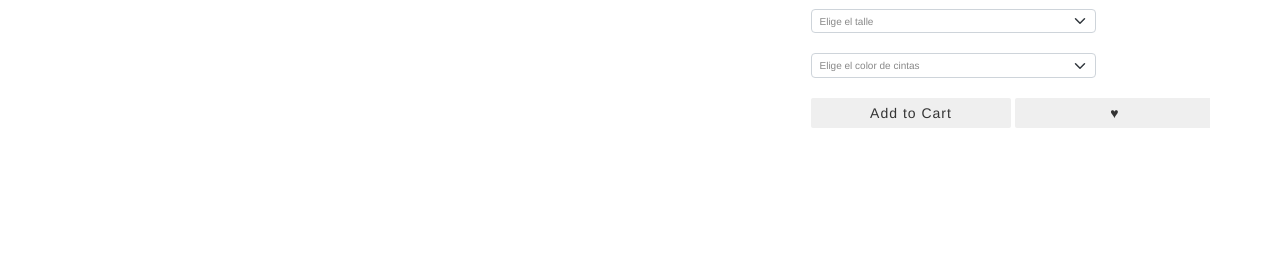
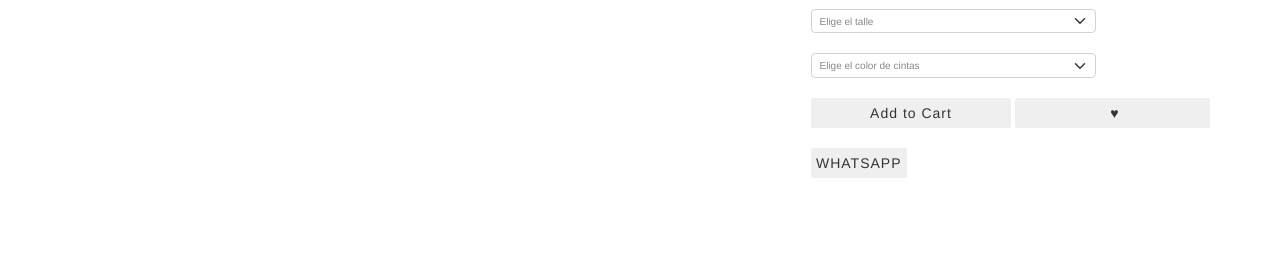
Before and after one commit to improvola/guardapolvoslady, a plain HTML site: page asimetricoazul.html in a window 1280 px wide. Shown: the part 410-678 px from the top of the page. Drawn offline with nearby package versions, Linux system fonts and the light colour scheme.

Commit message:
Update asimetricoazul.html

```diff
--- a/asimetricoazul.html
+++ b/asimetricoazul.html
@@ -125,7 +125,10 @@
             <button class="add">Add to Cart</button>
             <button class="like"><span>♥</span></button>
           </div>
+              <br>
+          <button onclick="window.location='https://api.whatsapp.com/send?phone=+11566063582&text=Hola!%20Quiero%20un%20guardapolvo%20Modelo%20TIRADORES%20AZUL%20en%20talle%20(complete%20talle)'" class="button-1">WHATSAPP</button>
 
+        </div>
         </div>
        <div></div>
 
```
